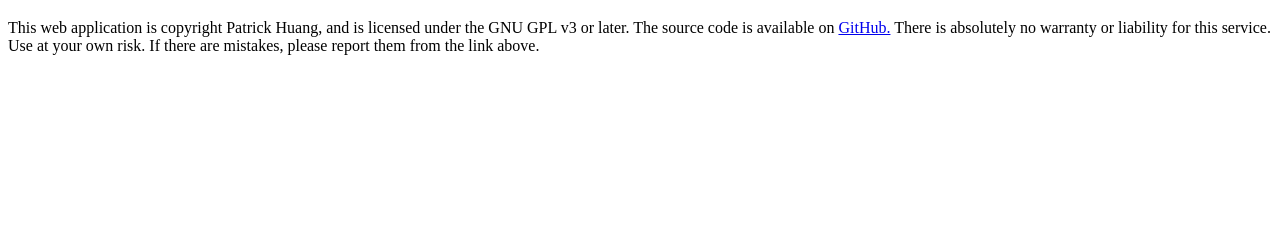
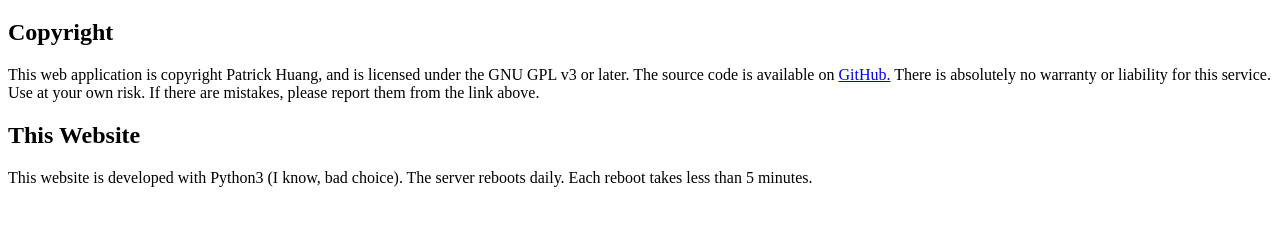
Before and after one commit to phuang1024/study, a plain HTML site: page src/html/about.html in a window 1280 px wide. Shown: the part 87-312 px from the top of the page. Drawn offline with Linux system fonts and the light colour scheme.

Commit message:
More about.

```diff
--- a/src/html/about.html
+++ b/src/html/about.html
@@ -6,6 +6,7 @@
     <body>
         <h1>About</h1>
 
+        <h2>Copyright</h2>
         <p>
             This web application is copyright Patrick Huang, and is licensed under the GNU
             GPL v3 or later. The source code is available on
@@ -13,5 +14,11 @@
             There is absolutely no warranty or liability for this service. Use at your own
             risk. If there are mistakes, please report them from the link above.
         </p>
+
+        <h2>This Website</h2>
+        <p>
+            This website is developed with Python3 (I know, bad choice). The server reboots
+            daily. Each reboot takes less than 5 minutes.
+        </p>
     </body>
 </html>
```
